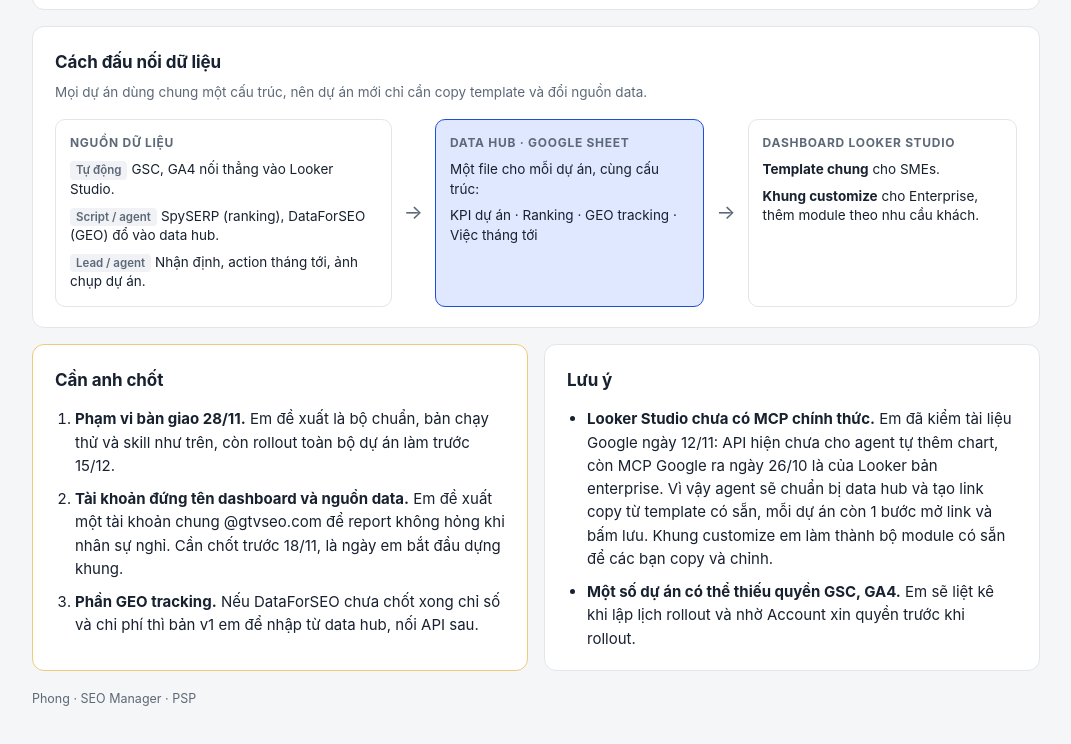
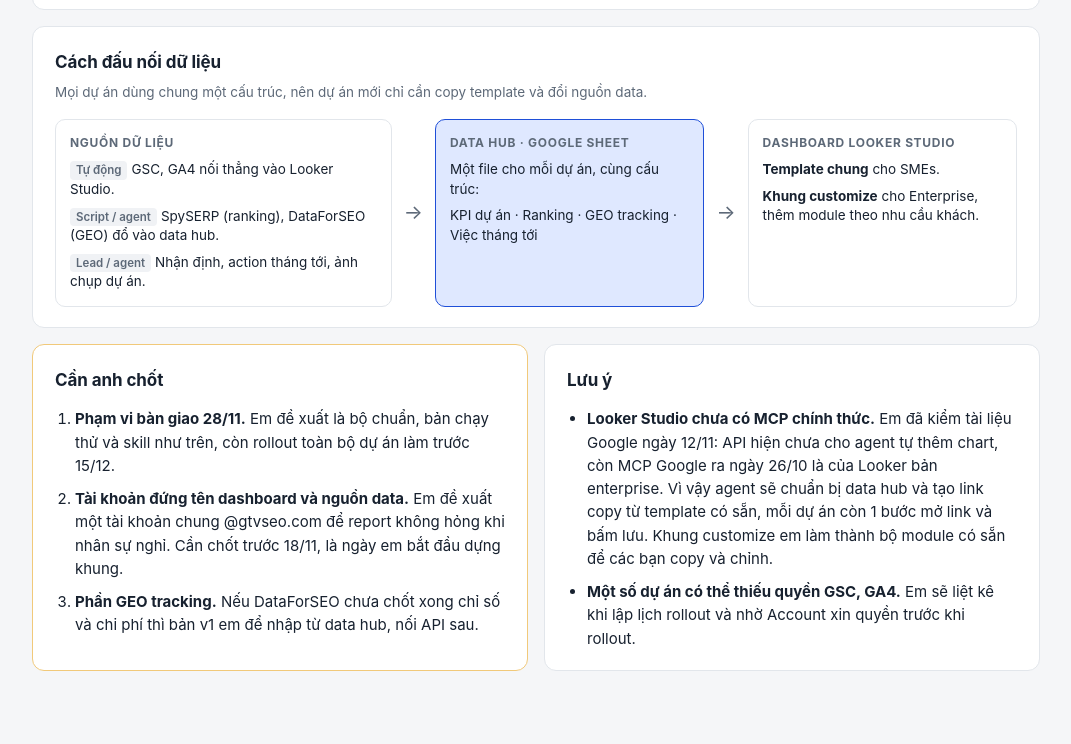
Before and after one commit to vuphong-ai/plan-dashboard-looker-studio, a plain HTML site: page index.html in a window 1280 px wide. Shown: the part 2218-2962 px from the top of the page, without its empty margins (104-1175 px from the left). Drawn offline with Linux system fonts and the light colour scheme.

Commit message:
Bỏ dòng chữ ký cuối trang
Co-Authored-By: Claude Fable 5.2 <noreply@anthropic.com>

```diff
--- a/index.html
+++ b/index.html
@@ -371,7 +371,6 @@
     </section>
   </div>
 
-  <footer>Phong · SEO Manager · PSP</footer>
 </div>
 </body>
 </html>
```
